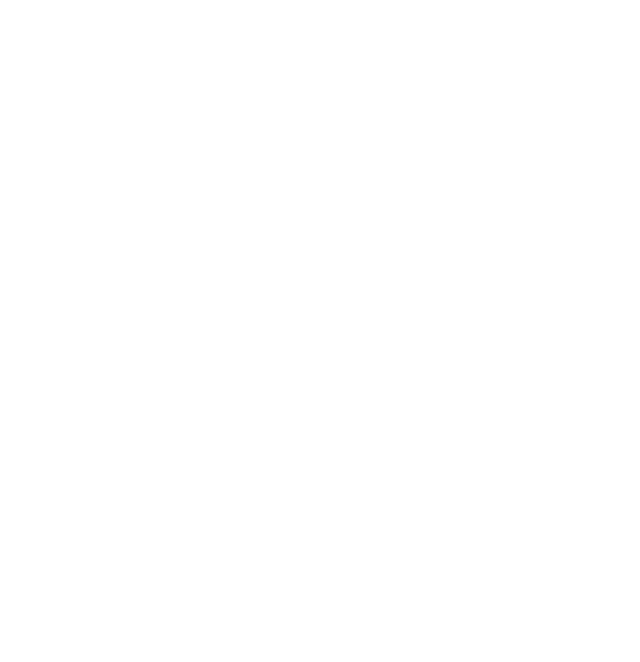
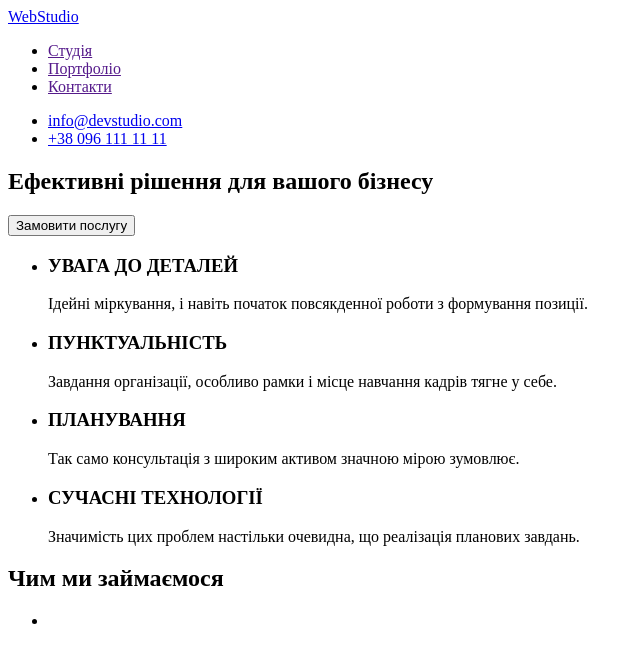
Before and after one commit to SerhiiRytikov/goit-markup-hw-01, a plain HTML site: page index.html in a window 1280 px wide. Shown: the whole page, without its empty margins (0-640 px from the left). Drawn offline with Linux system fonts and the light colour scheme.

Commit message:
23 08 2022

```diff
--- a/index.html
+++ b/index.html
@@ -8,10 +8,52 @@
 </head>
 <body>
     <header>
-
+        <nav>
+            <a href="/">WebStudio</a>
+            <ul>
+                <li><a href="">Студія</a></li>
+                <li><a href="">Портфоліо</a></li>
+                <li><a href="">Контакти</a></li>
+            </ul>
+        </nav>
+        <ul>
+            <li><a href="mailto:info@devstudio.com">info@devstudio.com</a></li>
+            <li><a href="tel:+380961111111">+38 096 111 11 11</a></li>
+        </ul>
     </header>
     <main>
-
+        <section>
+            <h1>Ефективні рішення для вашого бізнесу</h1>
+            <button>Замовити послугу</button>
+        </section>
+        <section>
+            <ul>
+                <li>
+                    <h3>УВАГА ДО ДЕТАЛЕЙ</h3>
+                    <p>Ідейні міркування, і навіть початок повсякденної роботи з формування позиції.</p>
+                </li>
+                <li>
+                    <h3>ПУНКТУАЛЬНІСТЬ</h3>
+                    <p>Завдання організації, особливо рамки і місце навчання кадрів тягне у себе.</p>
+                </li>
+                <li>
+                    <h3>ПЛАНУВАННЯ</h3>
+                    <p>Так само консультація з широким активом значною мірою зумовлює.</p>
+                </li>
+                <li>
+                    <h3>СУЧАСНІ ТЕХНОЛОГІЇ</h3>
+                    <p>Значимість цих проблем настільки очевидна, що реалізація планових завдань.</p>
+                </li>
+            </ul>
+        </section>
+        <section>
+            <h2>Чим ми займаємося</h2>
+            <ul>
+                <li>
+                    <img src="" alt="">
+                </li>
+            </ul>
+        </section>
     </main>
     <footer>
 
```
Also changed, not shown: .prettierrc.json (added), .prettierrc.json.txt (added), images/box 2.jpg (added), images/box1.jpg (added).
